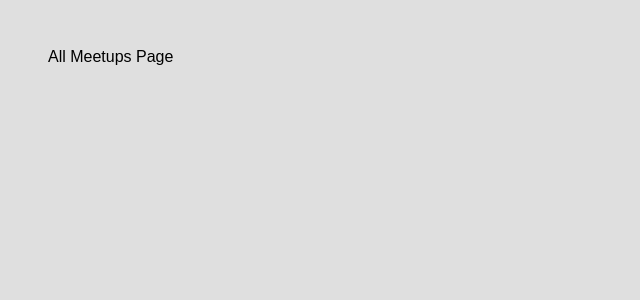
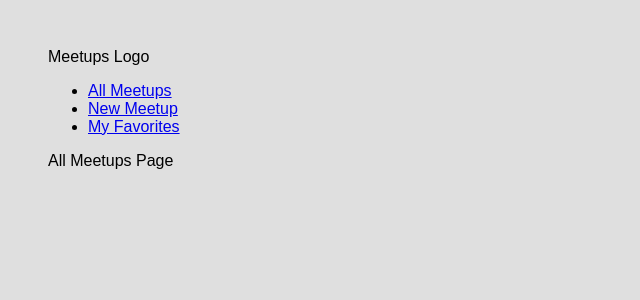
Before and after one commit to yish-mael/react-meetup, a React (Create React App) app: page / in a window 1280 px wide. Shown: the top 300 px of the page, without its empty margins (0-640 px from the left). Built offline with nearby package versions, Linux system fonts and the light colour scheme.

Commit message:
feat: add MainNavigation component

```diff
--- a/src/App.js
+++ b/src/App.js
@@ -3,10 +3,12 @@
 import AllMeetUpsPage from './pages/AllMeetUps';
 import NewMeetUpPage from './pages/NewMeetUp';
 import FavoritesPage from './pages/Favorites';
-
+import MainNavigation from './components/layout/MainNavigation';
 function App() {
   return (
     <div>
+      <MainNavigation />
+
       <Switch>
         <Route path='/' exact>
           <AllMeetUpsPage />
--- /dev/null
+++ b/src/components/layout/MainNavigation.js
@@ -0,0 +1,24 @@
+import { Link } from 'react-router-dom';
+
+function MainNavigation() {
+    return(
+        <header>
+            <div>Meetups Logo</div>
+            <nav>
+                <ul>
+                    <li>
+                        <Link to='/'>All Meetups</Link>
+                    </li>
+                    <li>
+                        <Link to='/new-meetup'>New Meetup</Link>
+                    </li>
+                    <li>
+                        <Link to='/favorites'>My Favorites</Link>
+                    </li>
+                </ul>
+            </nav>
+        </header>
+    );
+}
+
+export default MainNavigation
```
